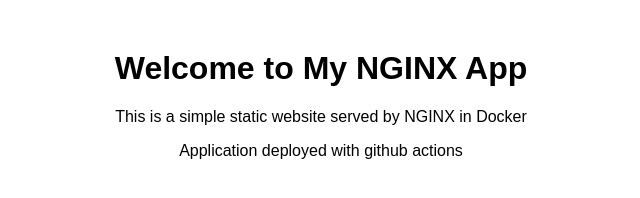
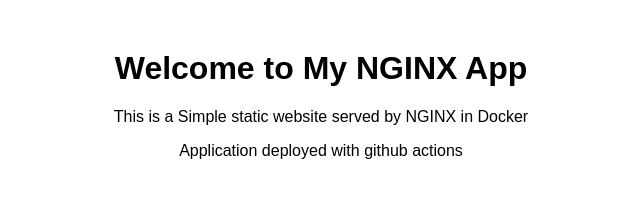
Before and after one commit to YashPradhan77/ECS-FARGATE, a plain HTML site: page nginx/index.html in a window 1280 px wide. Shown: the full height of the page, 319-959 px from the left. Drawn offline with Linux system fonts and the light colour scheme.

Commit message:
initial commit

```diff
--- a/nginx/index.html
+++ b/nginx/index.html
@@ -8,7 +8,7 @@
 </head>
 <body>
     <h1>Welcome to My NGINX App</h1>
-    <p>This is a simple static website served by NGINX in Docker</p>
+    <p>This is a Simple static website served by NGINX in Docker</p>
     <p>Application deployed with github actions</p>
 </body>
 </html>
```
Also changed, not shown: 3 other files.
